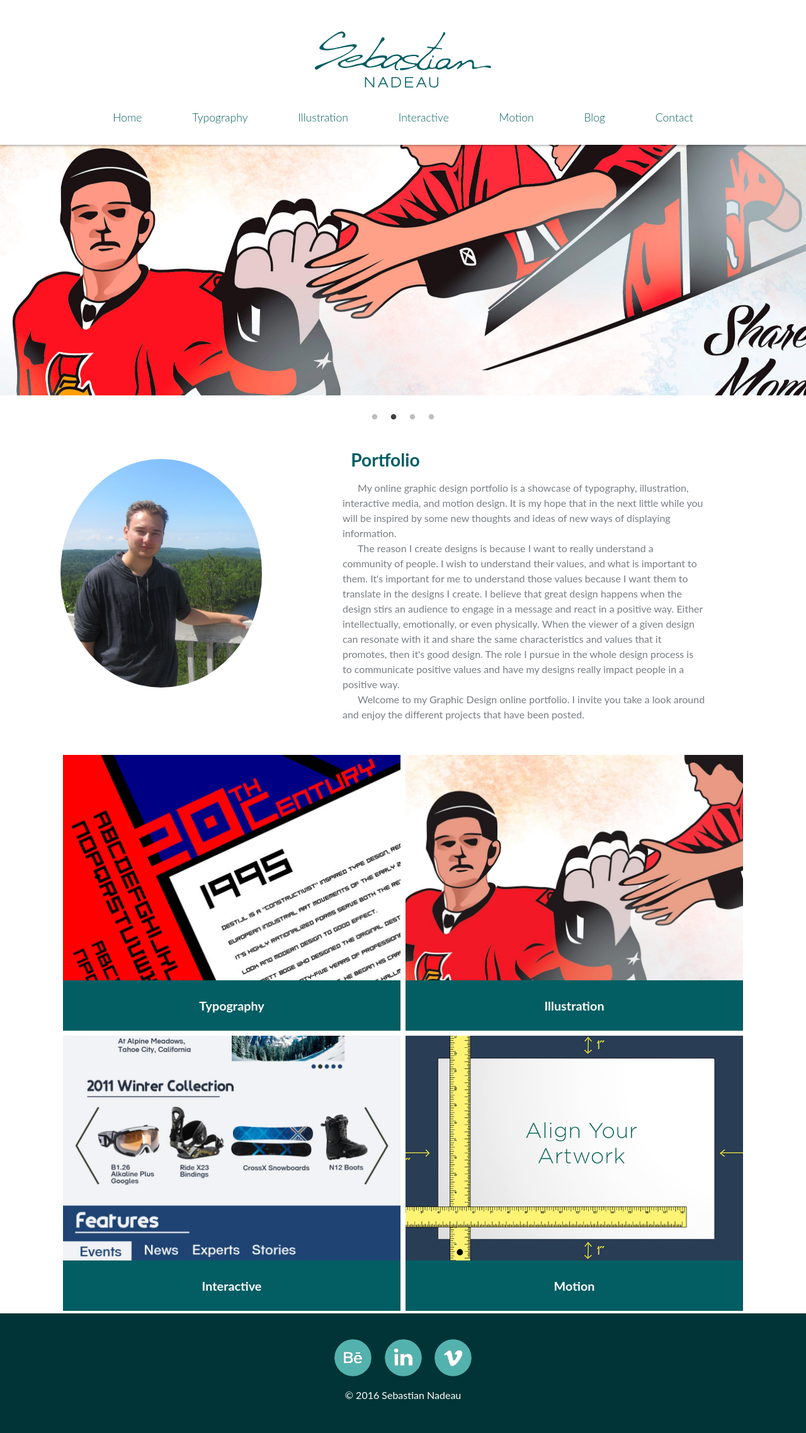
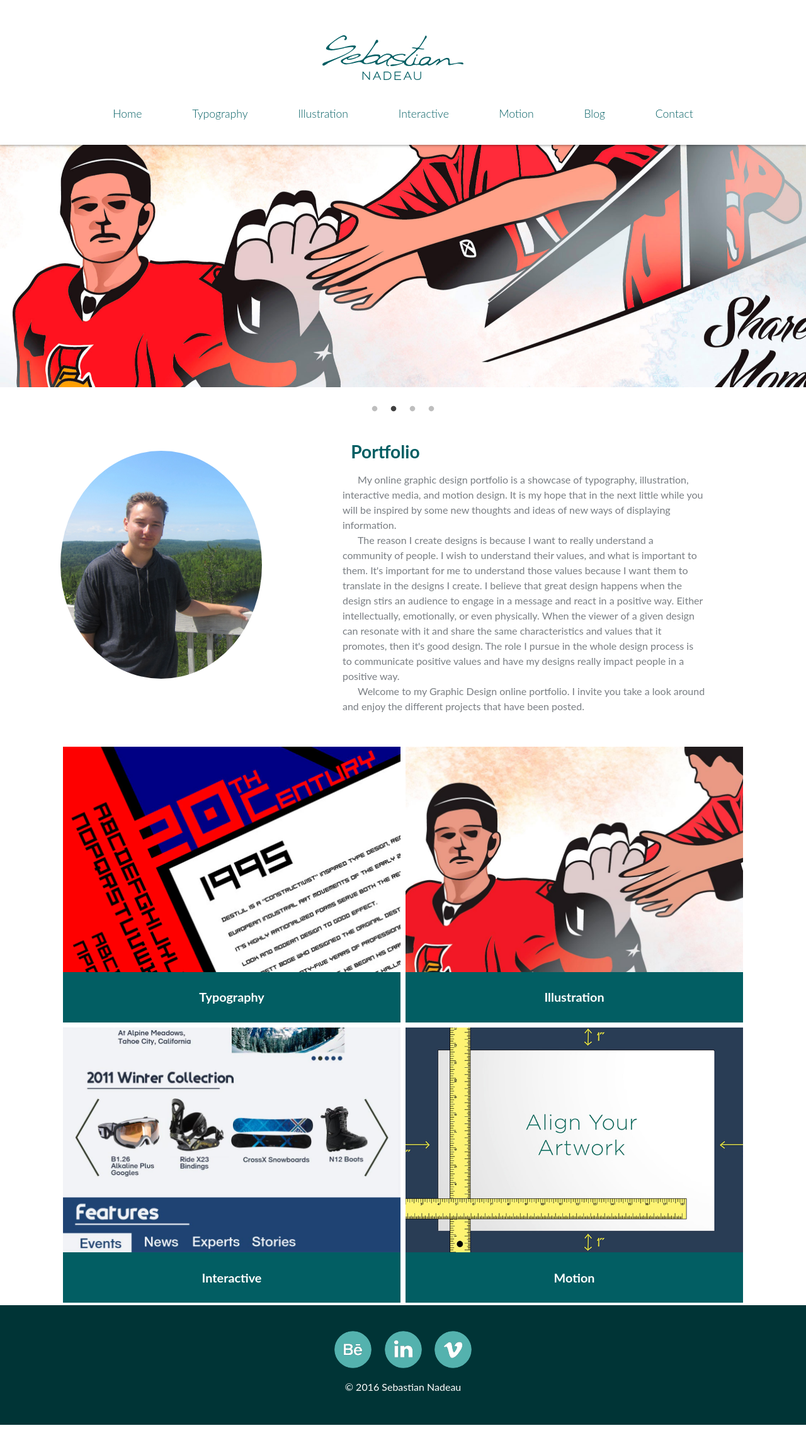
Before and after one commit to sebastiann88/personal-online-portfolio, a Jekyll site: the page built from index.html, in a window 1280 px wide. Shown: the whole page at 63% size. Built offline with Jekyll 4.4.1, drawn with Linux system fonts in a browser that asks for light colours; nearby versions of some CDN libraries.

Commit message:
style(css): adjust positioning of navigation and logo

```diff
--- a/css/main.css
+++ b/css/main.css
@@ -34,7 +34,7 @@ html, body {
 }
 
 body {
-    padding-top: 170px;
+    padding-top: 145px;
 }
 
 .main-wrapper {
@@ -98,7 +98,7 @@ a {
     background: #fff;
     box-shadow: 0 1px 4px rgba(0,0,0,.4);
     width: 100%;
-    height: 180px;
+    height: 145px;
     top: 0;
     z-index: 1000;
 }
@@ -107,14 +107,14 @@ a {
     position: relative;
     display: flex;
     flex-direction: column;
-    padding-bottom: 0.75em;
 }
 
 .main-logo {
     display: block;
     align-self: center;
-    margin: 1.5rem auto;
-    width: 280px;
+    margin: 1em auto;
+    padding-right: 1em;
+    width: 8em;
 }
 
 .logo-img {
@@ -141,7 +141,7 @@ nav {
     margin right: auto;
     position: absolute;
     right: 0;
-    top: 100%;
+    top: 145px;
     width: 100%;
     background-color: #003436;
     z-index: 5;
@@ -190,7 +190,7 @@ nav {
     width: 50px;
     position: absolute;
     right: 0.75rem;
-    bottom: 0em;
+    top: 3em;
 }
 
 .nav-open,
@@ -465,7 +465,6 @@ section figure:hover figcaption {
     background-position: center;
     background-size: cover;
     background-repeat:no-repeat;
-    margin-top: 0.75rem;
 }
 
 /* --------------------------
```
